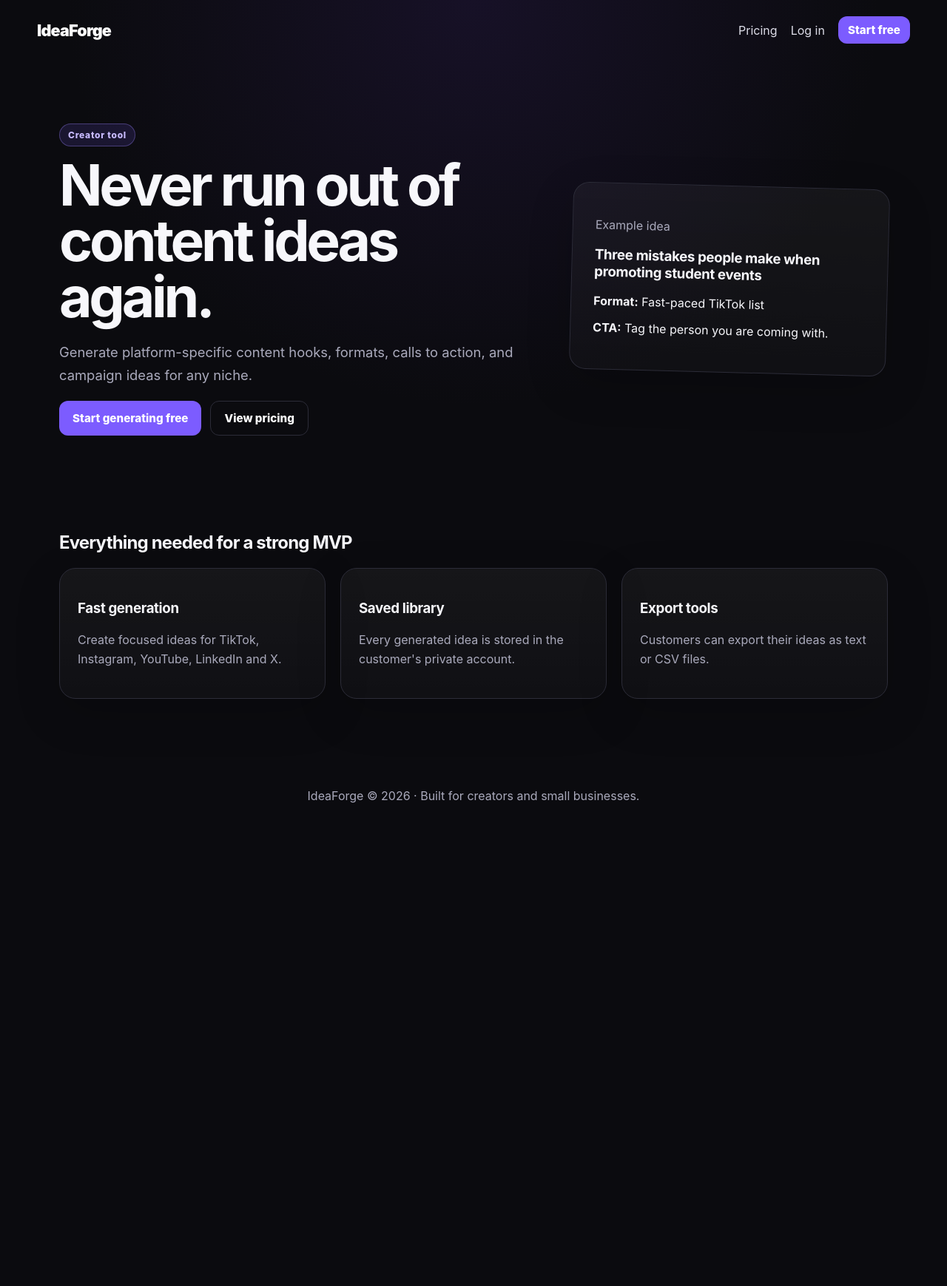
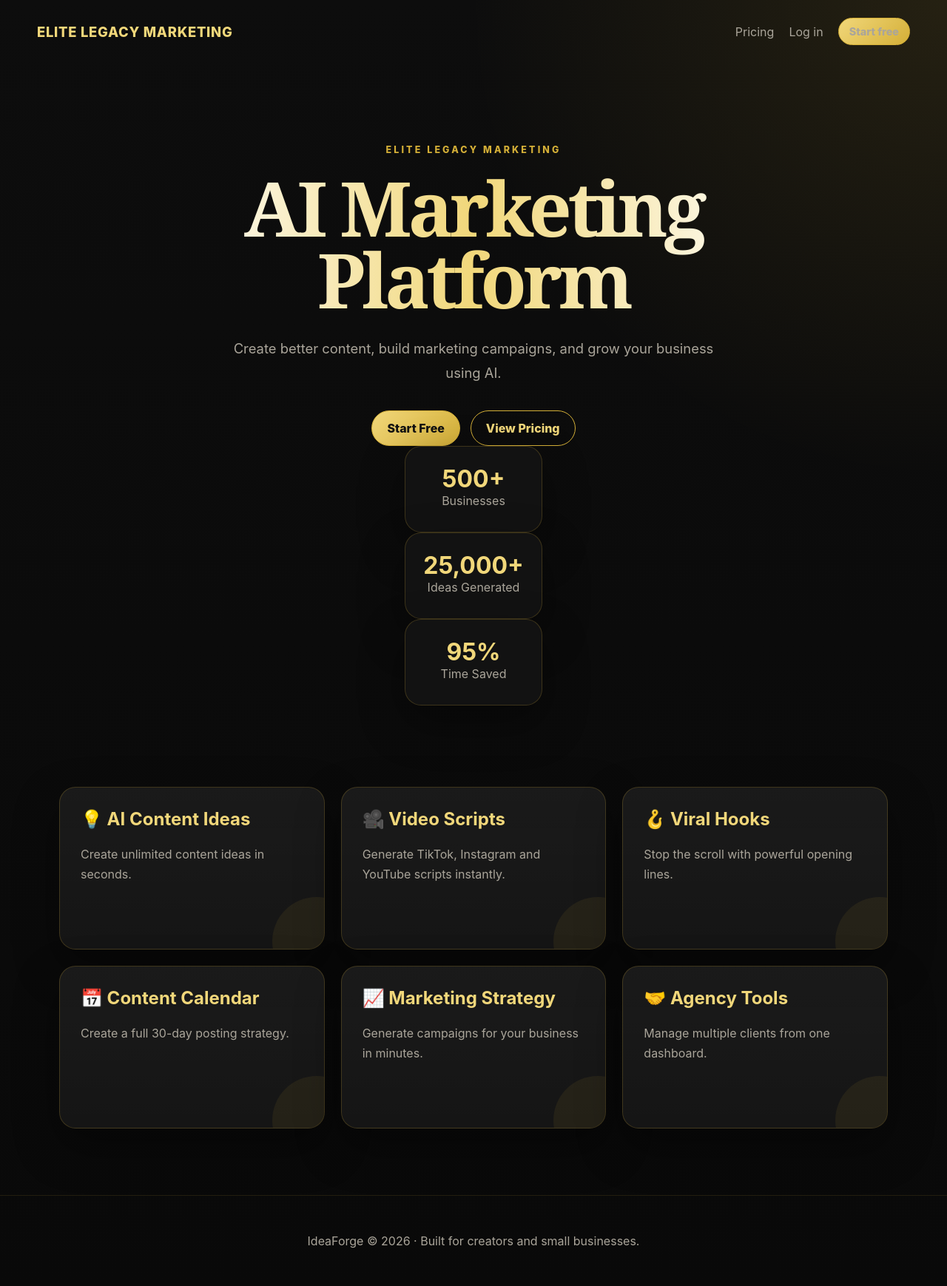
Before and after one commit to olaylamar10/elite-legacy-marketing, a Flask app: page / in a window 1280 px wide. Shown: the whole page at 74% size. Before the commit the page ends 1086 px from the top, so only its background shows below. Run offline with Flask 3, Linux system fonts and the light colour scheme.

Commit message:
Rebrand app with luxury homepage

```diff
--- a/static/style.css
+++ b/static/style.css
@@ -1,53 +1,71 @@
 :root {
-    --bg: #0b0b0f;
-    --panel: #15151c;
-    --panel-2: #1c1c25;
-    --text: #f7f7fb;
-    --muted: #aaaabc;
-    --line: #2c2c38;
-    --accent: #7c5cff;
-    --accent-2: #9d87ff;
-    --danger: #ff6b6b;
-    --success: #55d98b;
-    --warning: #ffca58;
+    --background: #090909;
+    --surface: #121212;
+    --surface-light: #1a1a1a;
+    --gold: #d4af37;
+    --gold-light: #f1d77a;
+    --text: #f7f3ea;
+    --muted: #aaa59a;
+    --border: rgba(212, 175, 55, 0.22);
+    --shadow: 0 24px 60px rgba(0, 0, 0, 0.38);
 }
 
-* { box-sizing: border-box; }
+* {
+    box-sizing: border-box;
+}
+
+html {
+    scroll-behavior: smooth;
+}
 
 body {
     margin: 0;
-    font-family: Inter, ui-sans-serif, system-ui, -apple-system, BlinkMacSystemFont, "Segoe UI", sans-serif;
-    background: radial-gradient(circle at top, #171127 0, var(--bg) 42%);
+    min-height: 100vh;
+    font-family: -apple-system, BlinkMacSystemFont, "Segoe UI", sans-serif;
     color: var(--text);
-    min-height: 100vh;
+    background:
+        radial-gradient(circle at top right, rgba(212, 175, 55, 0.12), transparent 30%),
+        linear-gradient(180deg, #0d0d0d 0%, var(--background) 100%);
 }
 
-a { color: var(--accent-2); text-decoration: none; }
+a {
+    color: inherit;
+    text-decoration: none;
+}
 
 .nav {
     width: min(1180px, calc(100% - 32px));
     margin: 0 auto;
+    padding: 24px 0;
     display: flex;
+    align-items: center;
     justify-content: space-between;
-    align-items: center;
-    padding: 22px 0;
+    gap: 24px;
 }
 
 .brand {
-    color: white;
-    font-size: 1.35rem;
-    font-weight: 900;
-    letter-spacing: -0.04em;
+    font-size: 1.15rem;
+    font-weight: 800;
+    letter-spacing: 0.04em;
+    text-transform: uppercase;
+    color: var(--gold-light);
 }
 
 .nav-links {
     display: flex;
-    gap: 18px;
     align-items: center;
+    gap: 20px;
     flex-wrap: wrap;
 }
 
-.nav-links > a:not(.button) { color: #dddde8; }
+.nav-links a {
+    color: var(--muted);
+    transition: color 0.2s ease;
+}
+
+.nav-links a:hover {
+    color: var(--gold-light);
+}
 
 .page {
     width: min(1120px, calc(100% - 32px));
@@ -56,167 +74,332 @@ a { color: var(--accent-2); text-decoration: none; }
 }
 
 .hero {
-    display: grid;
-    grid-template-columns: 1.2fr .8fr;
-    gap: 50px;
-    padding: 86px 0 70px;
+    min-height: 68vh;
+    padding: 110px 0 90px;
+    text-align: center;
+    display: flex;
+    flex-direction: column;
     align-items: center;
+    justify-content: center;
 }
 
-h1 {
-    font-size: clamp(2.5rem, 6vw, 5.3rem);
-    line-height: .98;
-    letter-spacing: -0.055em;
-    margin: 15px 0 22px;
+.hero::before {
+    content: "ELITE LEGACY MARKETING";
+    display: inline-block;
+    margin-bottom: 22px;
+    color: var(--gold);
+    font-size: 0.78rem;
+    font-weight: 800;
+    letter-spacing: 0.25em;
 }
 
-h2 { letter-spacing: -0.035em; }
-h3 { letter-spacing: -0.02em; }
-
-.lead {
-    font-size: 1.15rem;
-    line-height: 1.7;
-    color: var(--muted);
-    max-width: 680px;
+.hero h1 {
+    max-width: 850px;
+    margin: 0;
+    font-family: Georgia, "Times New Roman", serif;
+    font-size: clamp(3rem, 8vw, 6.5rem);
+    line-height: 0.95;
+    letter-spacing: -0.05em;
+    background: linear-gradient(
+        90deg,
+        #ffffff 0%,
+        var(--gold-light) 50%,
+        #ffffff 100%
+    );
+    -webkit-background-clip: text;
+    -webkit-text-fill-color: transparent;
 }
 
-.hero-card, .card, .auth-card, .generator-form, .price-card, .stat, .empty, .notice {
-    background: linear-gradient(180deg, rgba(255,255,255,.045), rgba(255,255,255,.02));
-    border: 1px solid var(--line);
-    border-radius: 22px;
-    box-shadow: 0 20px 60px rgba(0,0,0,.18);
+.hero p {
+    max-width: 680px;
+    margin: 28px auto 0;
+    color: var(--muted);
+    font-size: 1.15rem;
+    line-height: 1.8;
 }
 
-.hero-card {
-    padding: 30px;
-    transform: rotate(1.5deg);
-}
-
-.eyebrow, .muted { color: var(--muted); }
-
-.badge, .pill {
-    display: inline-flex;
-    background: rgba(124, 92, 255, .14);
-    border: 1px solid rgba(157, 135, 255, .35);
-    color: #c8bbff;
-    border-radius: 999px;
-    padding: 7px 11px;
-    font-size: .75rem;
-    font-weight: 800;
-    letter-spacing: .06em;
+.hero-buttons {
+    margin-top: 34px;
+    display: flex;
+    justify-content: center;
+    gap: 14px;
+    flex-wrap: wrap;
 }
 
 .button {
     display: inline-flex;
+    align-items: center;
     justify-content: center;
-    align-items: center;
-    border: 0;
-    border-radius: 12px;
-    padding: 13px 18px;
-    background: var(--accent);
-    color: white;
+    padding: 13px 20px;
+    border: 1px solid var(--gold);
+    border-radius: 999px;
+    background: linear-gradient(
+        135deg,
+        var(--gold-light),
+        var(--gold)
+    );
+    color: #111111;
     font-weight: 800;
     cursor: pointer;
-    font-size: .95rem;
+    transition:
+        transform 0.2s ease,
+        box-shadow 0.2s ease,
+        background 0.2s ease;
 }
 
-.button:hover { background: #6c4cf2; }
-.button.ghost { background: transparent; border: 1px solid var(--line); color: white; }
-.button.small { padding: 9px 13px; }
-.button.full { width: 100%; }
-.actions { display: flex; gap: 12px; flex-wrap: wrap; }
+.button:hover {
+    transform: translateY(-2px);
+    box-shadow: 0 12px 30px rgba(212, 175, 55, 0.24);
+}
 
-.section { padding: 40px 0 70px; }
-.section-title, .page-heading, .card-top {
-    display: flex;
-    justify-content: space-between;
-    gap: 20px;
-    align-items: center;
+.button.ghost {
+    background: transparent;
+    color: var(--gold-light);
 }
-.page-heading { padding: 55px 0 25px; }
-.page-heading h1 { font-size: clamp(2.2rem, 5vw, 4rem); }
 
-.grid { display: grid; gap: 20px; }
-.grid.two { grid-template-columns: repeat(2, minmax(0, 1fr)); }
-.grid.three { grid-template-columns: repeat(3, minmax(0, 1fr)); }
+.button.small {
+    padding: 9px 14px;
+    font-size: 0.9rem;
+}
 
-.card, .stat, .price-card { padding: 24px; }
-.card p, .price-card p, li { color: var(--muted); line-height: 1.6; }
-.idea-card { border-top: 3px solid var(--accent); }
-.stat span { display: block; color: var(--muted); margin-bottom: 8px; }
-.stat strong { font-size: 2rem; }
+.features {
+    padding: 20px 0 90px;
+    display: grid;
+    grid-template-columns: repeat(3, minmax(0, 1fr));
+    gap: 22px;
+}
+
+.card {
+    position: relative;
+    overflow: hidden;
+    min-height: 220px;
+    padding: 28px;
+    border: 1px solid var(--border);
+    border-radius: 22px;
+    background:
+        linear-gradient(
+            180deg,
+            rgba(255, 255, 255, 0.035),
+            rgba(255, 255, 255, 0.01)
+        ),
+        var(--surface);
+    box-shadow: var(--shadow);
+    transition:
+        transform 0.25s ease,
+        border-color 0.25s ease;
+}
+
+.card::after {
+    content: "";
+    position: absolute;
+    width: 120px;
+    height: 120px;
+    right: -50px;
+    bottom: -50px;
+    border-radius: 50%;
+    background: rgba(212, 175, 55, 0.08);
+}
+
+.card:hover {
+    transform: translateY(-6px);
+    border-color: rgba(212, 175, 55, 0.58);
+}
+
+.card h2,
+.card h3 {
+    margin-top: 0;
+    color: var(--gold-light);
+}
+
+.card p {
+    color: var(--muted);
+    line-height: 1.7;
+}
+
+.auth-card,
+.generator-form,
+.price-card,
+.stat,
+.empty,
+.notice {
+    border: 1px solid var(--border);
+    border-radius: 22px;
+    background: var(--surface);
+    box-shadow: var(--shadow);
+}
 
 .auth-card {
     max-width: 520px;
     margin: 70px auto;
     padding: 34px;
 }
-.auth-card h1 { font-size: 2.4rem; }
 
-.form-stack, .generator-form { display: grid; gap: 18px; }
-.generator-form { padding: 28px; }
+.form-stack {
+    display: grid;
+    gap: 18px;
+}
+
 .form-grid {
     display: grid;
-    grid-template-columns: repeat(2, minmax(0,1fr));
+    grid-template-columns: repeat(2, minmax(0, 1fr));
     gap: 18px;
 }
+
+.generator-form {
+    padding: 28px;
+}
+
 label {
     display: grid;
     gap: 8px;
-    color: #e9e9f2;
+    color: var(--text);
     font-weight: 700;
 }
-input, select {
+
+input,
+select,
+textarea {
     width: 100%;
     padding: 13px 14px;
-    border-radius: 11px;
-    border: 1px solid var(--line);
-    background: #101016;
-    color: white;
+    border: 1px solid #2c2c2c;
+    border-radius: 12px;
+    background: #0d0d0d;
+    color: var(--text);
     font: inherit;
 }
-input:focus, select:focus {
-    outline: 2px solid rgba(124,92,255,.5);
-    border-color: var(--accent);
+
+input:focus,
+select:focus,
+textarea:focus {
+    outline: none;
+    border-color: var(--gold);
+    box-shadow: 0 0 0 3px rgba(212, 175, 55, 0.12);
+}
+
+.grid {
+    display: grid;
+    gap: 20px;
+}
+
+.grid.two {
+    grid-template-columns: repeat(2, minmax(0, 1fr));
+}
+
+.grid.three {
+    grid-template-columns: repeat(3, minmax(0, 1fr));
+}
+
+.page-heading,
+.section-title,
+.card-top {
+    display: flex;
+    justify-content: space-between;
+    align-items: center;
+    gap: 20px;
+}
+
+.page-heading {
+    padding: 55px 0 25px;
+}
+
+.page-heading h1 {
+    margin: 0;
+    font-family: Georgia, "Times New Roman", serif;
+    font-size: clamp(2.3rem, 5vw, 4rem);
+    color: var(--gold-light);
+}
+
+.section {
+    padding: 40px 0 70px;
+}
+
+.stat {
+    padding: 24px;
+}
+
+.stat span {
+    display: block;
+    margin-bottom: 8px;
+    color: var(--muted);
+}
+
+.stat strong {
+    color: var(--gold-light);
+    font-size: 2rem;
+}
+
+.pill,
+.badge {
+    display: inline-flex;
+    padding: 7px 11px;
+    border: 1px solid var(--border);
+    border-radius: 999px;
+    background: rgba(212, 175, 55, 0.08);
+    color: var(--gold-light);
+    font-size: 0.75rem;
+    font-weight: 800;
+    letter-spacing: 0.08em;
+}
+
+.muted {
+    color: var(--muted);
 }
 
 .alert {
+    margin-top: 12px;
+    padding: 13px 15px;
+    border: 1px solid var(--border);
     border-radius: 12px;
-    padding: 13px 15px;
-    margin-top: 12px;
-    border: 1px solid var(--line);
-    background: var(--panel);
+    background: var(--surface);
 }
-.alert.success { border-color: rgba(85,217,139,.45); }
-.alert.danger { border-color: rgba(255,107,107,.45); }
-.alert.warning { border-color: rgba(255,202,88,.45); }
 
 .delete-button {
+    border: 0;
     background: transparent;
-    border: 0;
-    color: var(--danger);
+    color: #e67f7f;
+    font-weight: 700;
     cursor: pointer;
-    font-weight: 700;
 }
 
-.pricing-heading { text-align: center; padding: 70px 0 30px; }
-.pricing-heading .lead { margin: 0 auto; }
-.pricing-grid { max-width: 900px; margin: 0 auto; }
-.price-card h2 { font-size: 3.2rem; margin: 18px 0 6px; }
-.price-card h2 span { font-size: 1rem; color: var(--muted); }
-.price-card.featured { border-color: var(--accent); transform: translateY(-8px); }
-.price-card ul { padding-left: 20px; min-height: 170px; }
-.notice { padding: 18px 20px; max-width: 900px; margin: 24px auto 60px; color: var(--muted); }
+footer {
+    padding: 35px 15px;
+    border-top: 1px solid rgba(212, 175, 55, 0.12);
+    color: var(--muted);
+    text-align: center;
+}
 
-.empty { text-align: center; padding: 50px 20px; }
-footer { text-align: center; color: var(--muted); padding: 35px 15px; }
+@media (max-width: 850px) {
+    .features,
+    .grid.three {
+        grid-template-columns: repeat(2, minmax(0, 1fr));
+    }
+}
 
-@media (max-width: 760px) {
-    .nav { align-items: flex-start; }
-    .nav-links { justify-content: flex-end; font-size: .9rem; gap: 10px; }
-    .hero { grid-template-columns: 1fr; padding-top: 50px; }
-    .grid.two, .grid.three, .form-grid { grid-template-columns: 1fr; }
-    .page-heading, .section-title { align-items: flex-start; flex-direction: column; }
-    h1 { font-size: 3.2rem; }
-    .price-card.featured { transform: none; }
+@media (max-width: 680px) {
+    .nav {
+        align-items: flex-start;
+    }
+
+    .nav-links {
+        justify-content: flex-end;
+        gap: 10px;
+        font-size: 0.88rem;
+    }
+
+    .hero {
+        padding: 80px 0 65px;
+    }
+
+    .features,
+    .grid.two,
+    .grid.three,
+    .form-grid {
+        grid-template-columns: 1fr;
+    }
+
+    .page-heading,
+    .section-title {
+        align-items: flex-start;
+        flex-direction: column;
+    }
 }
--- a/templates/base.html
+++ b/templates/base.html
@@ -3,12 +3,12 @@
 <head>
     <meta charset="utf-8">
     <meta name="viewport" content="width=device-width, initial-scale=1">
-    <title>{% block title %}IdeaForge{% endblock %}</title>
+ <title>{% block title %}Elite Legacy Marketing{% endblock %}</title>
     <link rel="stylesheet" href="{{ url_for('static', filename='style.css') }}">
 </head>
 <body>
 <nav class="nav">
-    <a class="brand" href="{{ url_for('home') }}">IdeaForge</a>
+<a class="brand" href="{{ url_for('home') }}">Elite Legacy Marketing</a>
     <div class="nav-links">
         {% if current_user %}
             <a href="{{ url_for('dashboard') }}">Dashboard</a>
--- a/templates/home.html
+++ b/templates/home.html
@@ -1,42 +1,79 @@
 {% extends "base.html" %}
-{% block title %}IdeaForge — Content ideas in seconds{% endblock %}
+
+{% block title %}Elite Legacy Marketing{% endblock %}
+
 {% block content %}
+
 <section class="hero">
-    <div>
-        <span class="badge">Creator tool</span>
-        <h1>Never run out of content ideas again.</h1>
-        <p class="lead">
-            Generate platform-specific content hooks, formats, calls to action,
-            and campaign ideas for any niche.
-        </p>
-        <div class="actions">
-            <a class="button" href="{{ url_for('register') }}">Start generating free</a>
-            <a class="button ghost" href="{{ url_for('pricing') }}">View pricing</a>
-        </div>
+
+<h1>AI Marketing Platform</h1>
+
+<p>
+Create better content, build marketing campaigns,
+and grow your business using AI.
+</p>
+
+<div class="hero-buttons">
+<a href="{{ url_for('register') }}" class="button">
+Start Free
+</a>
+
+<a href="{{ url_for('pricing') }}" class="button ghost">
+View Pricing
+</a>
+</div>
+<div class="stats">
+
+    <div class="stat">
+        <strong>500+</strong>
+        <span>Businesses</span>
     </div>
-    <div class="hero-card">
-        <p class="eyebrow">Example idea</p>
-        <h3>Three mistakes people make when promoting student events</h3>
-        <p><strong>Format:</strong> Fast-paced TikTok list</p>
-        <p><strong>CTA:</strong> Tag the person you are coming with.</p>
+
+    <div class="stat">
+        <strong>25,000+</strong>
+        <span>Ideas Generated</span>
     </div>
+
+    <div class="stat">
+        <strong>95%</strong>
+        <span>Time Saved</span>
+    </div>
+
+</div>
 </section>
 
-<section class="section">
-    <h2>Everything needed for a strong MVP</h2>
-    <div class="grid three">
-        <article class="card">
-            <h3>Fast generation</h3>
-            <p>Create focused ideas for TikTok, Instagram, YouTube, LinkedIn and X.</p>
-        </article>
-        <article class="card">
-            <h3>Saved library</h3>
-            <p>Every generated idea is stored in the customer's private account.</p>
-        </article>
-        <article class="card">
-            <h3>Export tools</h3>
-            <p>Customers can export their ideas as text or CSV files.</p>
-        </article>
-    </div>
+<section class="features">
+
+<div class="card">
+<h2>💡 AI Content Ideas</h2>
+<p>Create unlimited content ideas in seconds.</p>
+</div>
+
+<div class="card">
+<h2>🎥 Video Scripts</h2>
+<p>Generate TikTok, Instagram and YouTube scripts instantly.</p>
+</div>
+
+<div class="card">
+<h2>🪝 Viral Hooks</h2>
+<p>Stop the scroll with powerful opening lines.</p>
+</div>
+
+<div class="card">
+<h2>📅 Content Calendar</h2>
+<p>Create a full 30-day posting strategy.</p>
+</div>
+
+<div class="card">
+<h2>📈 Marketing Strategy</h2>
+<p>Generate campaigns for your business in minutes.</p>
+</div>
+
+<div class="card">
+<h2>🤝 Agency Tools</h2>
+<p>Manage multiple clients from one dashboard.</p>
+</div>
+
 </section>
+
 {% endblock %}
```
